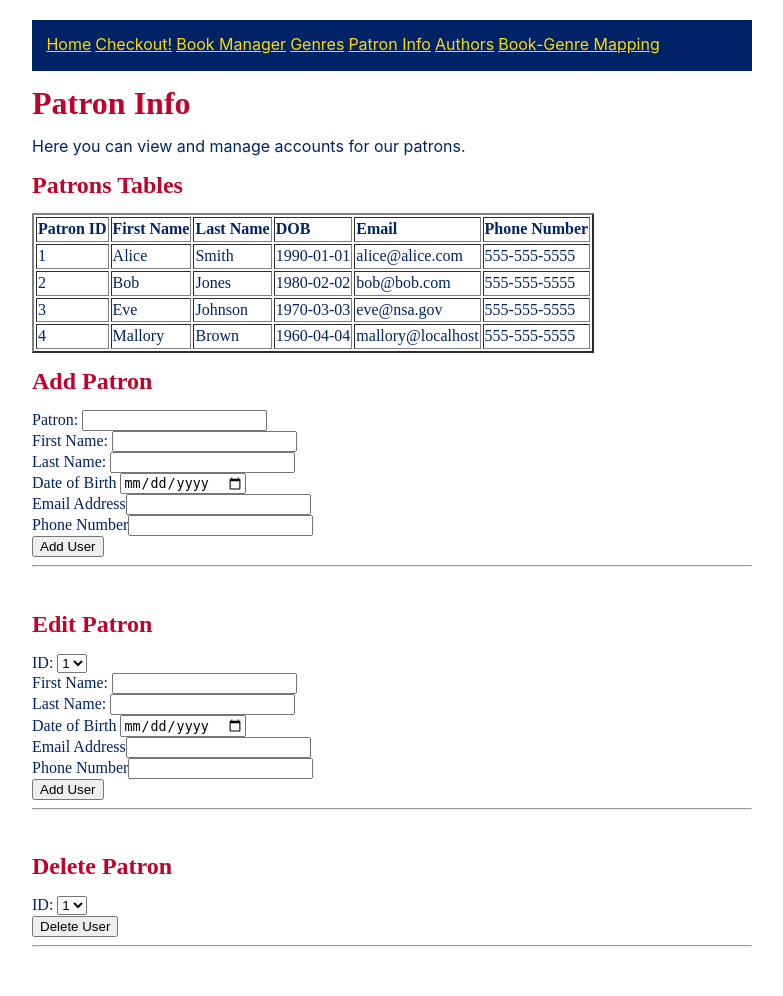
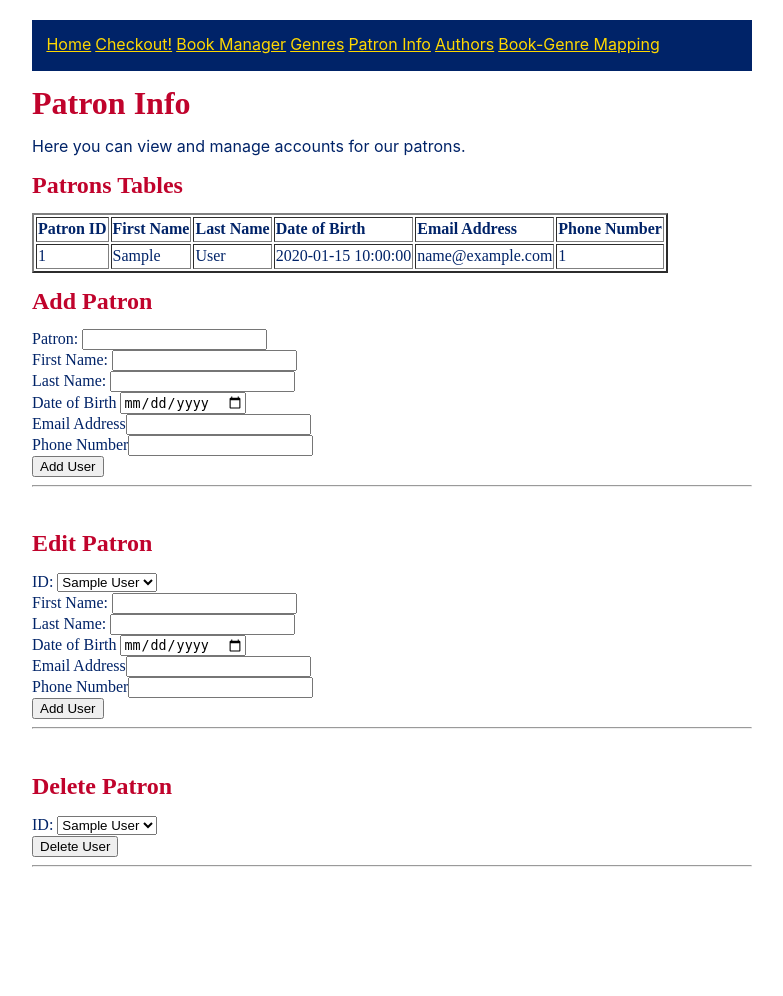
Before and after one commit to TLop503/cs340_term_project, a Flask app: template templates/patron.html in a window 1280 px wide. Shown: the whole page, without its empty margins (248-1031 px from the left). After the commit the page ends 867 px from the top, so only its background shows below. Run offline with Flask 3, Linux system fonts and the light colour scheme; the template is opened without the code that fills it: most values are stand-ins (such as "Sample title", 1, 10 or a date in 2020); some libraries are stand-ins or nearby versions.

Commit message:
Read for Patrons

```diff
--- a/app.py
+++ b/app.py
@@ -31,6 +31,8 @@ def checkout():
 @app.route('/books')
 def books():
     return render_template('books.html')
+
+# Genres
 
 @app.route('/genre')
 def genre():
@@ -71,9 +73,56 @@ def edit_genre():
         cur.close()
     return redirect(url_for('genre')) # send user back to genre page
 
+# Patrons
+
 @app.route('/patron')
 def patron():
-    return render_template('patron.html')
+    q = 'SELECT * FROM Patrons'
+    c = mysql.connection.cursor()
+    c.execute(q)
+    results = c.fetchall()
+    return render_template('patron.html', patrons=results)
+
+@app.route('/addPatron', methods=['POST'])
+def add_patron():
+    if request.method == 'POST':
+        first_name = request.form['first_name']
+        last_name = request.form['last_name']
+        date_of_birth = request.form['date_of_birth']
+        email = request.form['email']
+        phone_number = request.form['phone_number']
+        cur = mysql.connection.cursor()
+        cur.execute("INSERT INTO Patrons (first_name, last_name, date_of_birth, email, phone_number) VALUES (%s, %s, %s, %s, %s);", (first_name, last_name, date_of_birth, email, phone_number))
+        mysql.connection.commit()
+        cur.close()
+        return redirect(url_for('patron'))
+
+@app.route('/editPatron', methods=['POST'])
+def edit_patron():
+    if request.method == 'POST':
+        patron_ID = request.form['patron_ID']
+        first_name = request.form['first_name']
+        last_name = request.form['last_name']
+        date_of_birth = request.form['date_of_birth']
+        email = request.form['email']
+        phone_number = request.form['phone_number']
+        cur = mysql.connection.cursor()
+        cur.execute("UPDATE Patrons SET first_name=%s, last_name=%s, date_of_birth=%s, email=%s, phone_number=%s WHERE patron_ID=%s;", (first_name, last_name, date_of_birth, email, phone_number, patron_ID))
+        mysql.connection.commit() # ensure our changes save
+        cur.close()
+    return redirect(url_for('patron')) # send user back to patrons page
+
+@app.route('/remPatron', methods=['POST'])
+def rem_patron():
+    if request.method == 'POST':
+        patron_ID = request.form['patron_ID']
+        cur = mysql.connection.cursor()
+        cur.execute("DELETE FROM Patrons WHERE patron_ID=%s;", (patron_ID))
+        mysql.connection.commit() # ensure our changes save
+        cur.close()
+    return redirect(url_for('patron'))
+
+# Authors
 
 @app.route('/author')
 def author():
@@ -116,7 +165,7 @@ def edit_author():
         cur.execute("UPDATE Authors SET first_name=%s, last_name=%s, biography=%s WHERE author_ID=%s;", (new_first_name, new_last_name, new_biography, author_id))
         mysql.connection.commit() # ensure our changes save
         cur.close()
-    return redirect(url_for('author')) # send user back to genre page
+    return redirect(url_for('author')) # send user back to authors page
 
 
 @app.route('/book_genre')
--- a/templates/patron.html
+++ b/templates/patron.html
@@ -17,44 +17,22 @@
                     <th>Patron ID</th>
                     <th>First Name</th>
                     <th>Last Name</th>
-                    <th>DOB</th>
-                    <th>Email</th>
+                    <th>Date of Birth</th>
+                    <th>Email Address</th>
                     <th>Phone Number</th>
                 </tr>
             </thead>
             <tbody>
+                {% for patron in patrons %}
                 <tr>
-                    <td>1</td>
-                    <td>Alice</td>
-                    <td>Smith</td>
-                    <td>1990-01-01</td>
-                    <td>alice@alice.com</td>
-                    <td>555-555-5555</td>
+                    <td>{{ patron.patron_ID}}</td>
+                    <td>{{ patron.first_name}}</td>
+                    <td>{{ patron.last_name}}</td>
+                    <td>{{ patron.date_of_birth}}</td>
+                    <td>{{ patron.email}}</td>
+                    <td>{{ patron.phone_number}}</td>
                 </tr>
-                <tr>
-                    <td>2</td>
-                    <td>Bob</td>
-                    <td>Jones</td>
-                    <td>1980-02-02</td>
-                    <td>bob@bob.com</td>
-                    <td>555-555-5555</td>
-                </tr>
-                <tr>
-                    <td>3</td>
-                    <td>Eve</td>
-                    <td>Johnson</td>
-                    <td>1970-03-03</td>
-                    <td>eve@nsa.gov</td>
-                    <td>555-555-5555</td>
-                </tr>
-                <tr>
-                    <td>4</td>
-                    <td>Mallory</td>
-                    <td>Brown</td>
-                    <td>1960-04-04</td>
-                    <td>mallory@localhost</td>
-                    <td>555-555-5555</td>
-                </tr>
+                {% endfor %}
             </tbody>
         </table>
 
@@ -71,13 +49,12 @@
         <hr><br>
 
         <h2>Edit Patron</h2>
-        <form method="post" action="#">
+        <form method="post" action="editPatron">
             <label>ID:
                 <select name="patron_ID">
-                    <option value="1">1</option>
-                    <option value="2">2</option>
-                    <option value="3">3</option>
-                    <option value="4">4</option>
+                    {% for patron in patrons %}
+                    <option value="{{ patron.patron_ID}}">{{ patron.first_name }} {{ patron.last_name}}</option>
+                    {% endfor %}
                 </select>
             </label><br>
             <label>First Name: <input type="text" name="first_name" required></label><br>
@@ -93,10 +70,9 @@
         <form method="post" action="#">
             <label>ID:
                 <select name="patron_ID">
-                    <option value="1">1</option>
-                    <option value="2">2</option>
-                    <option value="3">3</option>
-                    <option value="4">4</option>
+                    {% for patron in patrons %}
+                    <option value="{{ patron.patron_ID}}">{{ patron.first_name }} {{ patron.last_name}}</option>
+                    {% endfor %}
                 </select>
             </label><br>
             <button type="submit">Delete User</button>
```
